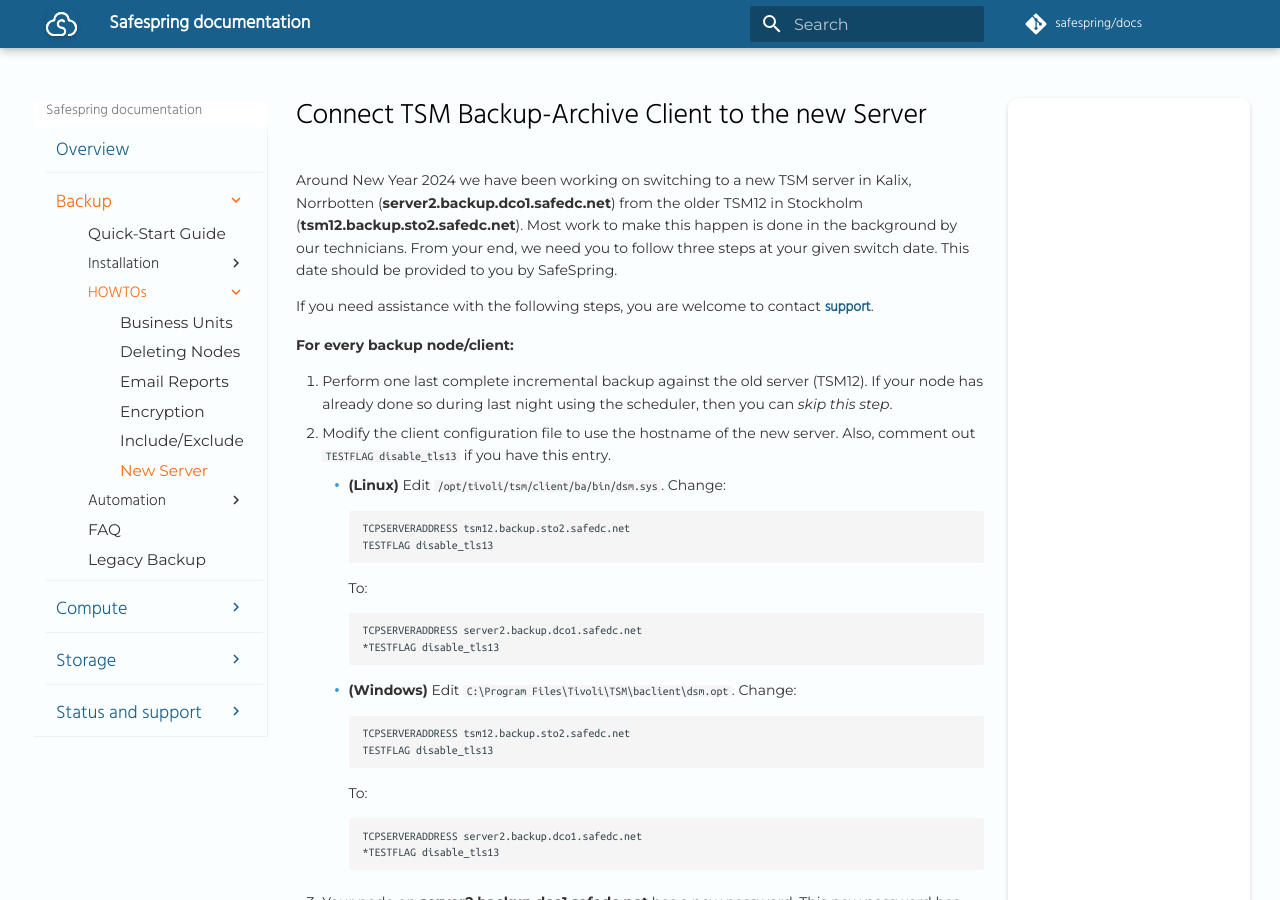
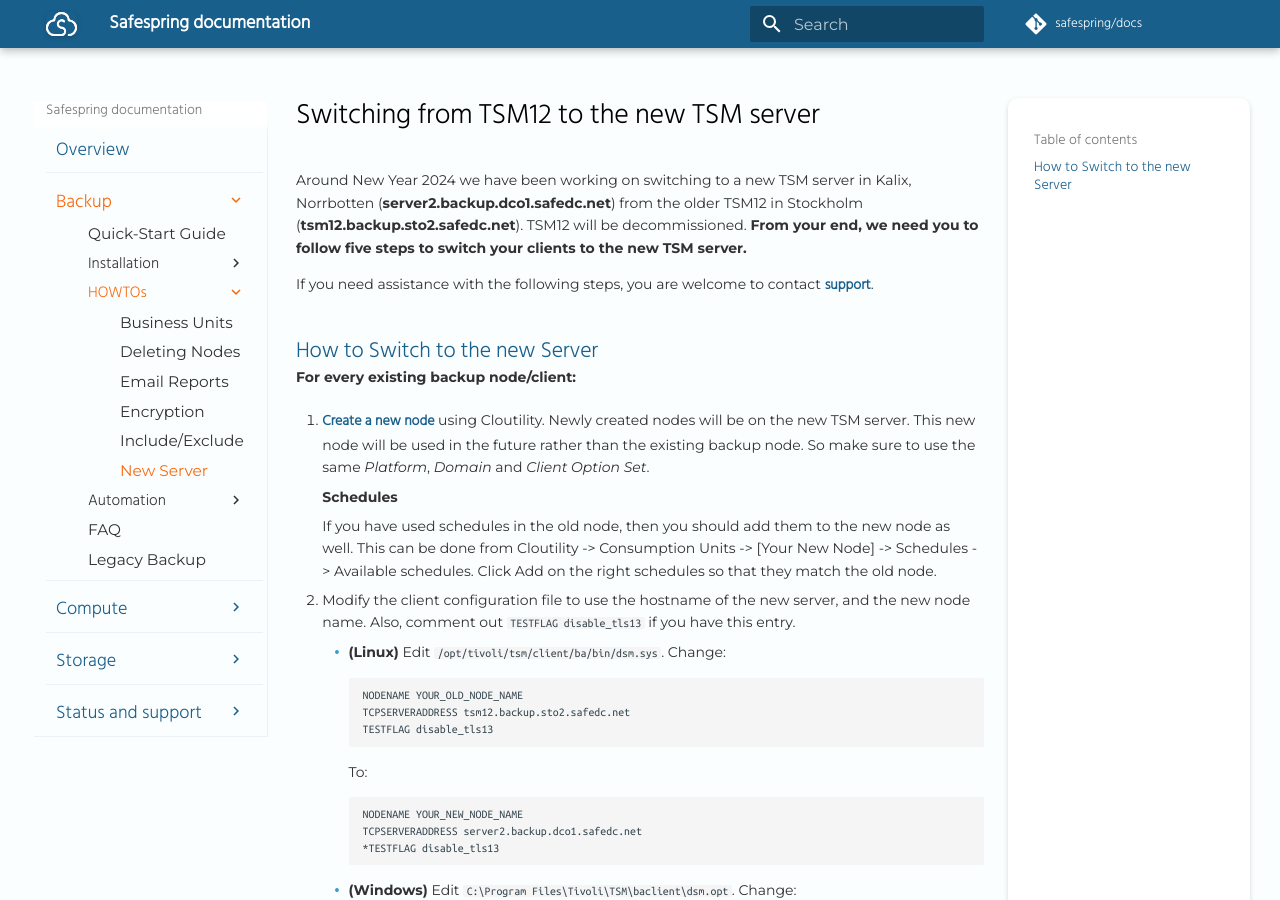
Before and after one commit to safespring/docs, an MkDocs documentation site: the page built from content/backup/howto/switch-from-tsm12.md, in a window 1280 px wide and 900 px high. Built offline with MkDocs 1.6.1 and Material for MkDocs 9.7.7, drawn with Linux system fonts in a browser that asks for light colours; a script that is not in the unit is left out; comment, search, counter and statistics services are not loaded; some of the changed text lies outside the part shown.

Commit message:
Updated migration page, and more.

````diff
--- a/content/backup/howto/switch-from-tsm12.md
+++ b/content/backup/howto/switch-from-tsm12.md
@@ -1,60 +1,85 @@
-Connect TSM Backup-Archive Client to the new Server
+Switching from TSM12 to the new TSM server
 ================================================
 
 Around New Year 2024 we have been working on switching to a new TSM server in
 Kalix, Norrbotten (**server2.backup.dco1.safedc.net**) from the older TSM12 in
-Stockholm (**tsm12.backup.sto2.safedc.net**). Most work to make
-this happen is done in the background by our technicians. From your end,
-we need you to follow three steps at your given switch date.
-This date should be provided to you by SafeSpring.
+Stockholm (**tsm12.backup.sto2.safedc.net**).
+TSM12 will be decommissioned.
+**From your end, we need you to follow five steps to switch your clients to the
+new TSM server.**
 
 If you need assistance with the following steps,
 you are welcome to contact [support](./../../service/support.md).
 
-**For every backup node/client:**
+How to Switch to the new Server
+--------------------------
 
-1. Perform one last complete incremental backup against the old server (TSM12).
-   If your node has already done so during last night using the scheduler, then
-   you can _skip this step_.
-2. Modify the client configuration file to use the hostname of the new server.
+**For every existing backup node/client:**
+
+1. [Create a new node](../quickstart-guide.md) using Cloutility.
+   Newly created nodes will be on the new TSM server.
+   This new node will be used in the future rather than the existing backup
+   node. So make sure to use the same _Platform_, _Domain_ and
+   _Client Option Set_.
+
+     **Schedules**
+
+     If you have used schedules in the old node, then you should add them to
+     the new node as well.
+     This can be done from Cloutility -> Consumption Units ->
+     [Your New Node] -> Schedules -> Available schedules.
+     Click Add on the right schedules so that they match the old node.
+
+2. Modify the client configuration file to use the hostname of the new server,
+   and the new node name.
    Also, comment out `TESTFLAG disable_tls13` if you have this entry.
 
      - **(Linux)** Edit `/opt/tivoli/tsm/client/ba/bin/dsm.sys`.
        Change:
        ```
+       NODENAME YOUR_OLD_NODE_NAME
        TCPSERVERADDRESS tsm12.backup.sto2.safedc.net
        TESTFLAG disable_tls13
        ```
        To:
        ```
+       NODENAME YOUR_NEW_NODE_NAME
        TCPSERVERADDRESS server2.backup.dco1.safedc.net
        *TESTFLAG disable_tls13
        ```
      - **(Windows)** Edit `C:\Program Files\Tivoli\TSM\baclient\dsm.opt`.
        Change:
        ```
+       NODENAME YOUR_OLD_NODE_NAME
        TCPSERVERADDRESS tsm12.backup.sto2.safedc.net
        TESTFLAG disable_tls13
        ```
        To:
        ```
+       NODENAME YOUR_NEW_NODE_NAME
        TCPSERVERADDRESS server2.backup.dco1.safedc.net
        *TESTFLAG disable_tls13
        ```
 
 3. Your node on **server2.backup.dco1.safedc.net** has a new password.
-   This new password has been provided to you through
+   This new password is provided to you through
    [Cloutility](https://portal.backup.sto2.safedc.net/). Go to
-   Consumption Units -> [Your Node] -> Basics -> Setup information ->
-   SP password. You may ignore the backup server URL, this will change to the
-   new URL after the migration is completed.
+   Consumption Units -> [Your New Node] -> Basics -> Setup information ->
+   SP password.
 
     If the TSM Backup-Archive client software is still running, after letting it
     finish any operation that it may be performing, restart it to make sure that
     it connects to the new TSM server. You will be asked for a password, use the
     new password.
 
-!!! warning
-      Status reports in Cloutility may be incorrect during the migration
-      process. We are working on finishing the migration as fast as possible.
-      All customers will be notified once this has been completed.
+4. Perform a first backup against the new TSM server.
+5. Once the backup in the previous step has been completed, [delete the old
+   node in Cloutility](delete-node.md).
+   This will lock the old node in the TSM server rather
+   than deleting it completely.
+   It means that the old node will not be usable for future backups,
+   but is available for future restores if needed.
+   Eventually, the old node's retention time will expire,
+   and the old node will be removed completely.
+   By then, all client backups, according to the node's retention time, should
+   be on the new server.
````
Also changed, not shown: content/backup/howto/delete-node.md (+26 -9 lines), content/backup/install/apple-macos.md (+1 -1 lines), content/backup/install/overview.md (+2 -2 lines).
